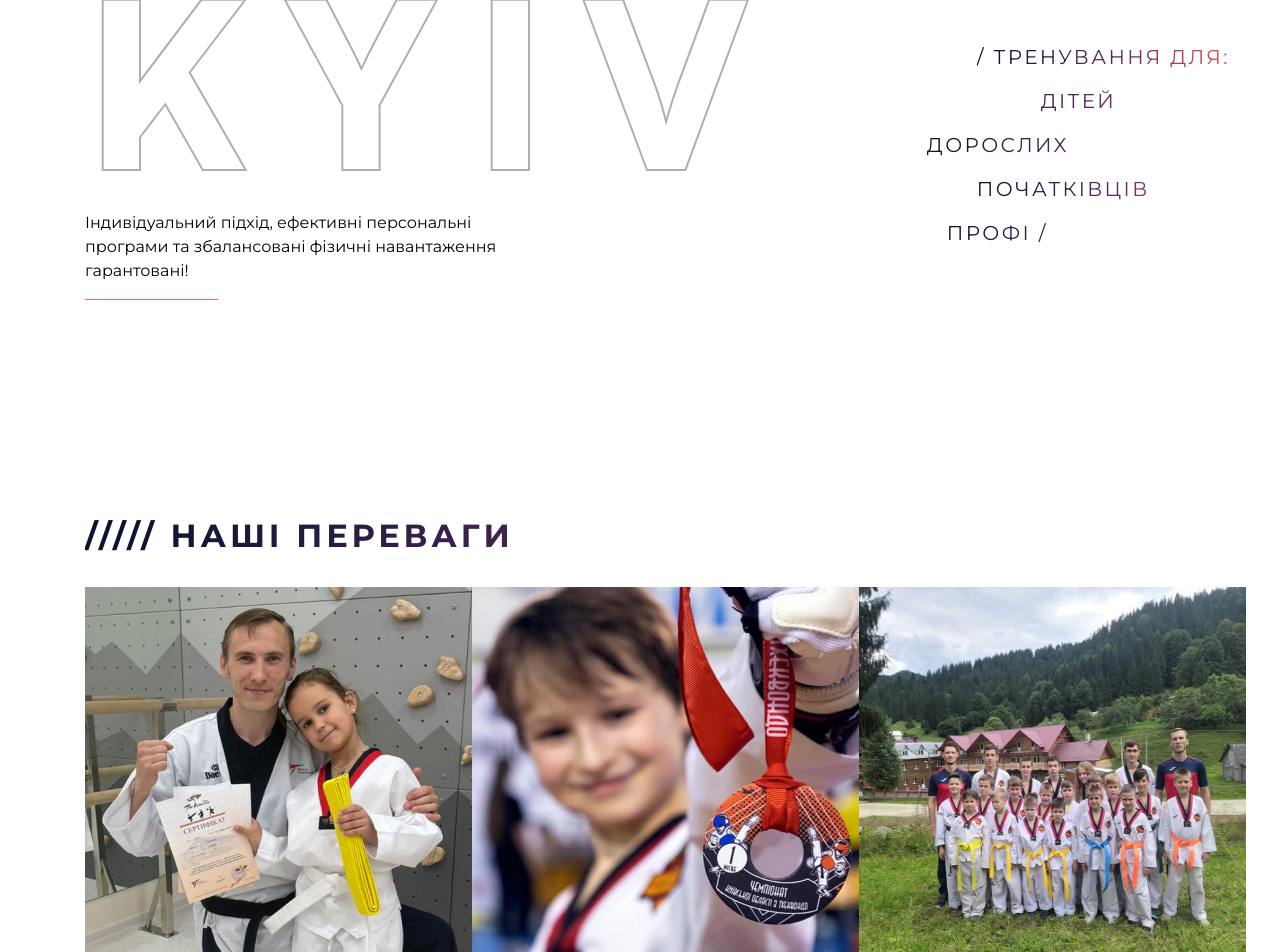
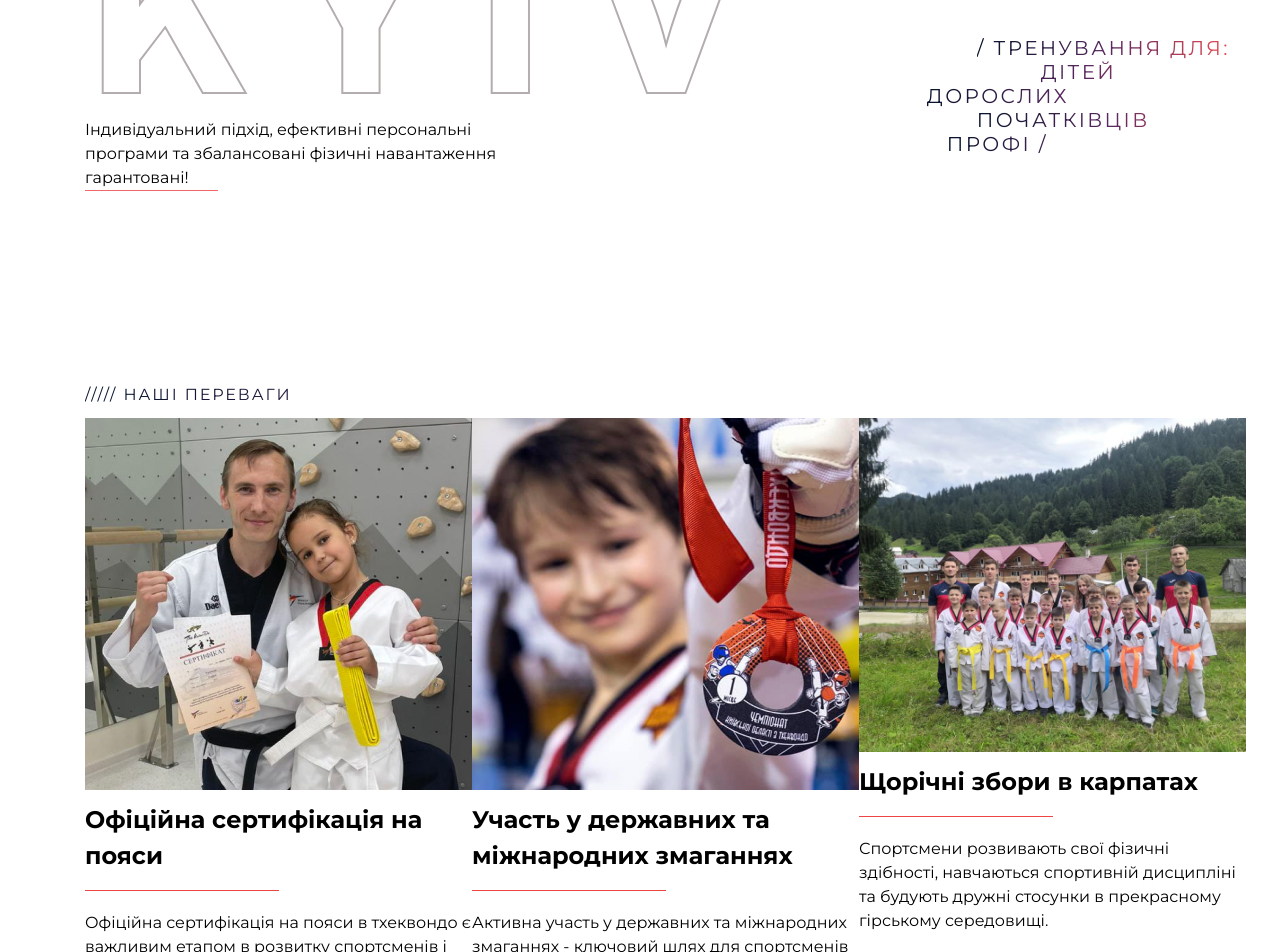
Before and after one commit to iNikolas/hwa-rang, a React (Vite) app in the folder hwa-rang/: page / in a window 1280 px wide. Shown: the part 1760-2712 px from the top of the page. Built offline with nearby package versions, Linux system fonts and the light colour scheme.

Commit message:
add card

```diff
--- a/hwa-rang/index.html
+++ b/hwa-rang/index.html
@@ -10,6 +10,7 @@
             href="https://fonts.googleapis.com/css2?family=Montserrat:wght@300;400;500;600;700&display=swap"
             rel="stylesheet"
         />
+        <link href="/dist/index.css" rel="stylesheet" />
         <title>Vite + React + TS</title>
     </head>
     <body>
--- a/hwa-rang/src/components/AdvantageSection.tsx
+++ b/hwa-rang/src/components/AdvantageSection.tsx
@@ -1,41 +1,40 @@
+import { Card } from "../shared/components/Card";
 import { Title } from "../shared/components/Title";
-import style from "./AdvantageSection.module.scss";
 
 export const AdvantageSection: React.FC = () => {
+    const advantage = [
+        {
+            title: "Офіційна сертифікація на пояси",
+            img: "../images/advantage/advantage1.jpg",
+            desc: `Офіційна сертифікація на пояси в тхеквондо є важливим
+            етапом в розвитку спортсменів і підтверджує їхні
+            досягнення та вміння в цьому бойовому мистецтві.`,
+        },
+        {
+            title: "Участь у державних та міжнародних змаганнях",
+            img: "../images/advantage/advantage2.jpg",
+            desc: `Активна участь у державних та міжнародних змаганнях - ключовий шлях для спортсменів у тхеквондо до досягнення високого рівня
+            і визнання.`,
+        },
+        {
+            title: "Щорічні  збори в карпатах",
+            img: "../images/advantage/advantage3.jpg",
+            desc: `Спортсмени розвивають свої фізичні здібності, навчаються спортивній дисципліні та будують дружні стосунки в прекрасному гірському середовищі.`,
+        },
+    ];
+
     return (
-        <section className={style.container}>
+        <section className="px-[85px] py-[170px] pb-[15px]">
             <Title title={"НАШІ ПЕРЕВАГИ"} />
-            <div>
-                <div className={style.card}>
-                    <img src="..\images\advantage\advantage1.jpg" alt="img" />
-                    <h2>Офіційна сертифікація на пояси</h2>
-                    <span></span>
-                    <p>
-                        Офіційна сертифікація на пояси в тхеквондо є важливим
-                        етапом в розвитку спортсменів і підтверджує їхні
-                        досягнення та вміння в цьому бойовому мистецтві.
-                    </p>
-                </div>
-                <div className={style.card}>
-                    <img src="..\images\advantage\advantage2.jpg" alt="img" />
-                    <h2>Офіційна сертифікація на пояси</h2>
-                    <span></span>
-                    <p>
-                        Офіційна сертифікація на пояси в тхеквондо є важливим
-                        етапом в розвитку спортсменів і підтверджує їхні
-                        досягнення та вміння в цьому бойовому мистецтві.
-                    </p>
-                </div>
-                <div className={style.card}>
-                    <img src="..\images\advantage\advantage3.jpg" alt="img" />
-                    <h2>Офіційна сертифікація на пояси</h2>
-                    <span></span>
-                    <p>
-                        Офіційна сертифікація на пояси в тхеквондо є важливим
-                        етапом в розвитку спортсменів і підтверджує їхні
-                        досягнення та вміння в цьому бойовому мистецтві.
-                    </p>
-                </div>
+            <div className="flex justify-between">
+                {advantage.map(({ title, img, desc }, index) => (
+                    <Card
+                        key={index}
+                        image={img}
+                        title={title}
+                        description={desc}
+                    />
+                ))}
             </div>
         </section>
     );
--- a/hwa-rang/src/index.css
+++ b/hwa-rang/src/index.css
@@ -1,4 +1,7 @@
 @import "normalize.css";
+@tailwind base;
+@tailwind components;
+@tailwind utilities;
 
 @font-face {
     font-family: "Satoshi";
--- /dev/null
+++ b/hwa-rang/src/shared/components/Card.tsx
@@ -0,0 +1,23 @@
+import { ReactNode } from "react";
+// import style from "./Card.module.scss";
+
+export const Card: React.FC<{
+    image: string;
+    title: string;
+    description: string;
+    children?: ReactNode;
+}> = ({ image, title, description, children }) => {
+    return (
+        <div className="flex flex-col pt-1 max-w-[387px] max-h-[372px]">
+            <img
+                className="max-w-[431px] max-h-[372px]"
+                src={image}
+                alt="img"
+            />
+            <h2 className="pt-3 pb-4 text-24 font-bold">{title}</h2>
+            <span className="border-b border-red-500 w-1/2"></span>
+            <p className="pt-5">{description}</p>
+            {children}
+        </div>
+    );
+};
--- /dev/null
+++ b/hwa-rang/tailwind.config.js
@@ -0,0 +1,12 @@
+/** @type {import('tailwindcss').Config} */
+export default {
+    content: ["./src/**/*.{html,js,tsx}"],
+    theme: {
+        extend: {
+            fontSize: {
+                24: "24px",
+            },
+        },
+    },
+    plugins: [],
+};
```
Also changed, not shown: hwa-rang/src/components/ServicesSection.tsx (added).
